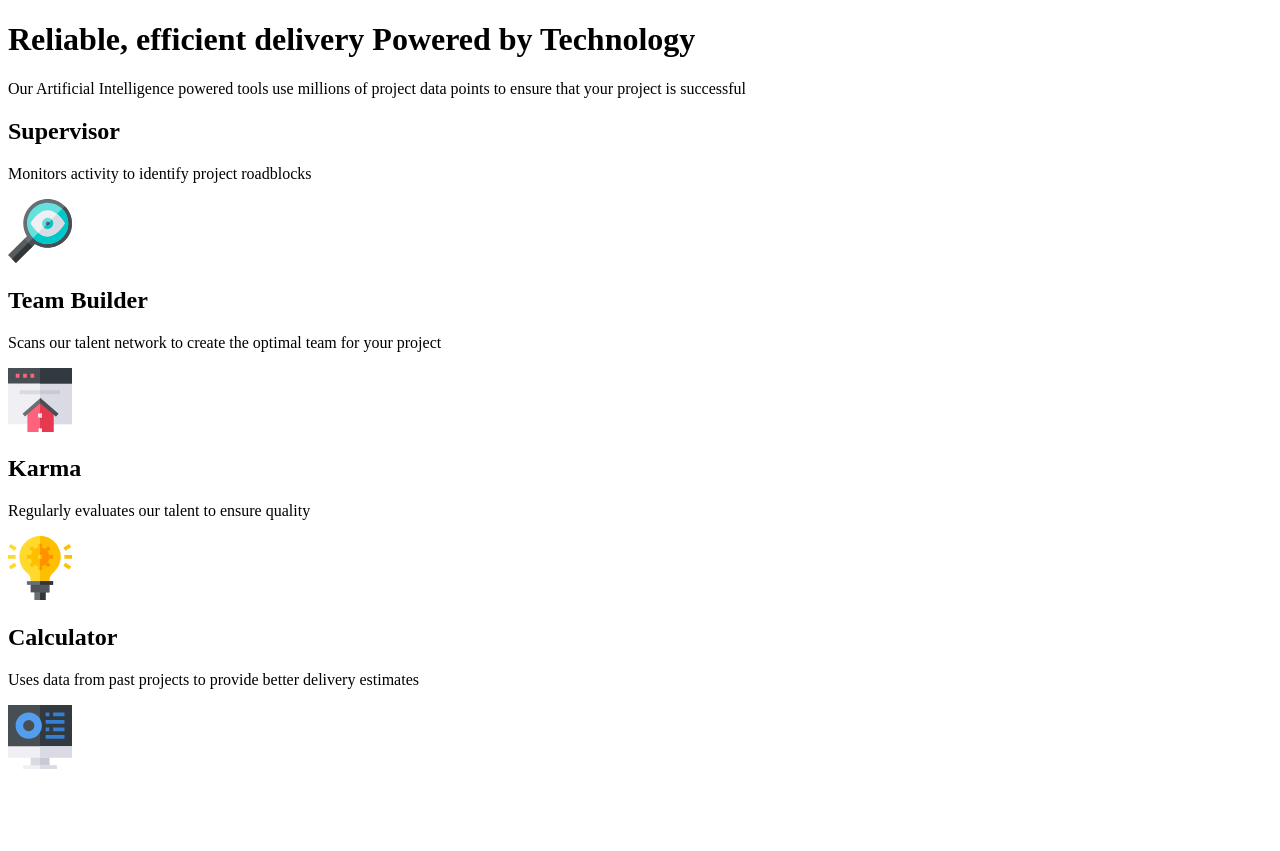
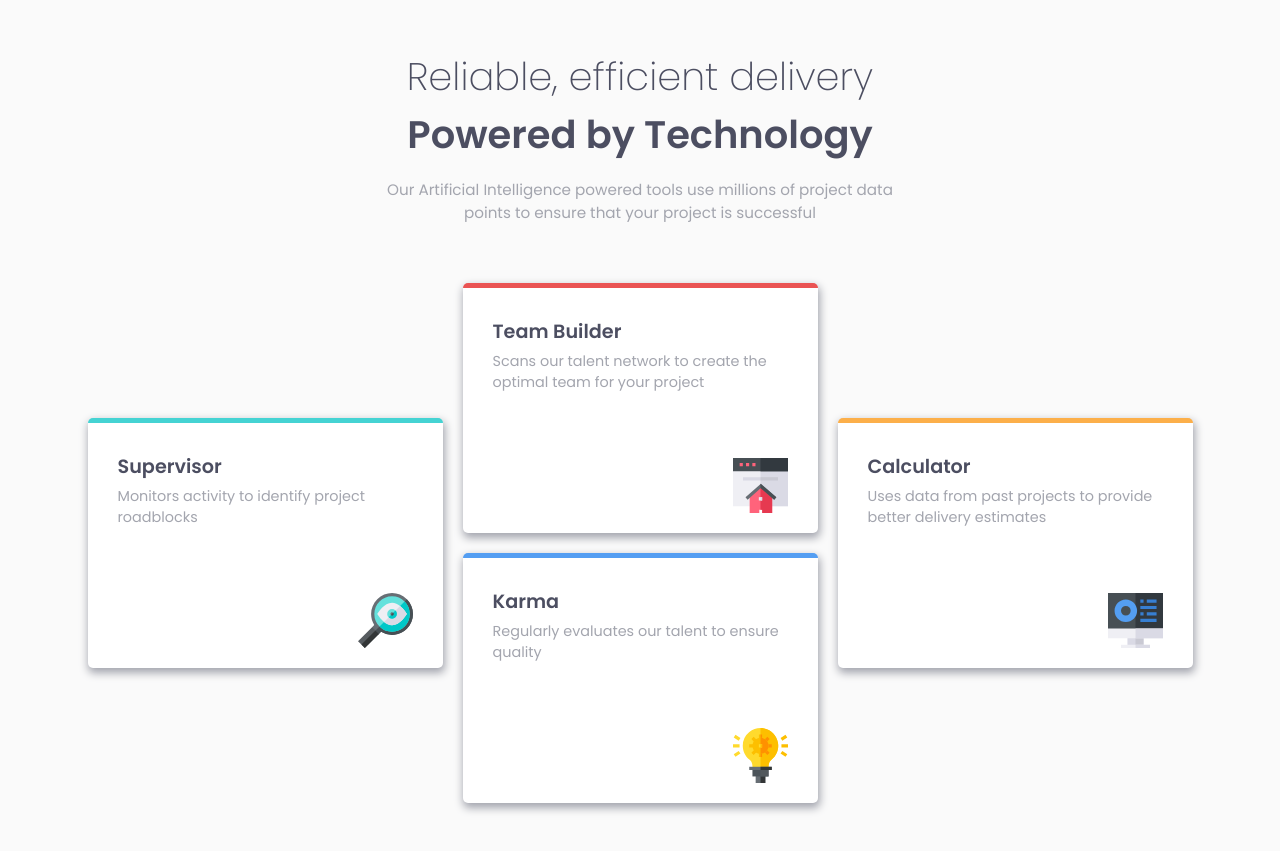
Before and after one commit to AlanLopRey/four-card-feature-section-master, a plain HTML site: page index.html in a window 1280 px wide. Before the commit the page ends 800 px from the top, so only its background shows below. Drawn offline with nearby package versions, Linux system fonts and the light colour scheme; files that its build step writes are made by us from their sources.

Commit message:
Finish the layout wating for upload to github and markdown

```diff
--- a/index.html
+++ b/index.html
@@ -4,7 +4,7 @@
     <meta charset="UTF-8" />
     <meta name="viewport" content="width=device-width, initial-scale=1.0" />
     <!-- displays site properly based on user's device -->
-    <link rel="stylesheet" href="style.css" />
+    <link rel="stylesheet" href="styles.css" />
 
     <link
       rel="icon"
@@ -18,8 +18,8 @@
   <body>
     <header class="header">
       <h1 class="header__h1">
-        <span class="header__h1--span">Reliable, efficient delivery</span>
-        Powered by Technology
+        Reliable, efficient delivery
+        <span class="header__h1--span">Powered by Technology</span>
       </h1>
       <p class="header__p">
         Our Artificial Intelligence powered tools use millions of project data
--- a/styles.scss
+++ b/styles.scss
@@ -0,0 +1,193 @@
+@import url("https://fonts.googleapis.com/css2?family=Poppins:wght@200;400;600&display=swap");
+
+$font: "Poppins", sans-serif;
+// - Weights: 200, 400, 600
+
+//PRIMARY
+$Red: hsl(0, 78%, 62%);
+$Cyan: hsl(180, 62%, 55%);
+$Orange: hsl(34, 97%, 64%);
+$Blue: hsl(212, 86%, 64%);
+
+//NEUTRAL
+$Very-Dark-Blue: hsl(234, 12%, 34%);
+$Grayish-Blue: hsl(229, 6%, 66%);
+$Very-Light-Gray: hsl(0, 0%, 98%);
+
+/* RESET */
+*,
+*::before,
+*::after {
+  box-sizing: border-box;
+}
+
+/* Remove default margin */
+body,
+h1,
+h2,
+h3,
+h4,
+p,
+figure,
+blockquote,
+dl,
+dd {
+  margin: 0;
+}
+
+/* Remove list styles on ul, ol elements with a list role, which suggests default styling will be removed */
+ul[role="list"],
+ol[role="list"] {
+  list-style: none;
+}
+
+/* Set core root defaults */
+html:focus-within {
+  scroll-behavior: smooth;
+}
+
+/* Set core body defaults */
+body {
+  min-height: 100vh;
+  text-rendering: optimizeSpeed;
+  line-height: 1.5;
+}
+
+/* A elements that don't have a class get default styles */
+a:not([class]) {
+  text-decoration-skip-ink: auto;
+}
+
+/* Make images easier to work with */
+img,
+picture {
+  max-width: 100%;
+  display: block;
+}
+
+/* Inherit fonts for inputs and buttons */
+input,
+button,
+textarea,
+select {
+  font: inherit;
+}
+
+body {
+  display: grid;
+  align-items: center;
+  justify-items: center;
+  font-family: $font;
+  background-color: $Very-Light-Gray;
+}
+
+.header {
+  width: 18.75rem;
+  height: 9.6875rem;
+  display: flex;
+  flex-direction: column;
+  text-align: center;
+  margin-top: 3rem;
+  &__h1 {
+    font-size: 1.5em;
+    font-weight: 200;
+    color: $Very-Dark-Blue;
+    &--span {
+      display: block;
+      font-weight: 600;
+    }
+  }
+  &__p {
+    font-size: 0.95em;
+    color: $Grayish-Blue;
+    margin-top: 1rem;
+  }
+}
+
+.section {
+  display: grid;
+  grid-template-rows: repeat(4, 15.9375rem);
+  grid-template-columns: 19.375rem;
+  margin-top: 5rem;
+  margin-bottom: 3rem;
+  row-gap: 1.5625rem;
+}
+.article {
+  display: flex;
+  flex-direction: column;
+  border-radius: 0.3125rem;
+  box-shadow: hsl(229deg, 6%, 66%) 1px 4px 9px 1px;
+  background-color: white;
+  padding: 1.875rem;
+  padding-bottom: 1.25rem;
+  &__h2 {
+    font-size: 1.2em;
+    color: $Very-Dark-Blue;
+  }
+  &__p {
+    font-size: 0.9em;
+    color: $Grayish-Blue;
+    margin-top: 0.25rem;
+  }
+  &__img {
+    align-self: flex-end;
+    margin-top: 4rem;
+    width: 3.4375rem;
+  }
+}
+
+.calculator {
+  border-top: 5px solid $Orange;
+}
+.karma {
+  border-top: 5px solid $Blue;
+}
+.supervisor {
+  border-top: 5px solid $Cyan;
+}
+.team {
+  border-top: 5px solid $Red;
+}
+
+@media screen and (min-width: 900px) {
+  .header {
+    width: 33.125rem;
+    height: 10.625rem;
+    font-style: $font;
+    &__h1 {
+      font-size: 2.4em;
+      &--span {
+        display: block;
+      }
+    }
+  }
+
+  .section {
+    display: grid;
+    grid-template-rows: repeat(4, auto);
+    grid-template-columns: repeat(3, 22.1875rem);
+    margin-top: 4.0625rem;
+    margin-bottom: 3rem;
+    gap: 1.25rem;
+  }
+  .article {
+    width: 22.1875rem;
+    height: 15.625rem;
+  }
+  .calculator {
+    grid-row: 2/4;
+    grid-column: 3/4;
+  }
+  .karma {
+    grid-row: 3/5;
+    grid-column: 2/3;
+  }
+  .supervisor {
+    grid-row: 2/4;
+    grid-column: 1/2;
+  }
+  .team {
+    grid-row: 1/3;
+    grid-column: 2/3;
+  }
+}
```
Also changed, not shown: carpeta/Screenshot 2022-12-08 at 19-41-48 Frontend Mentor Four card feature section.png (added), carpeta/Screenshot 2022-12-08 at 19-45-00 Frontend Mentor Four card feature section.png (added), styles.css, 1 other file.
